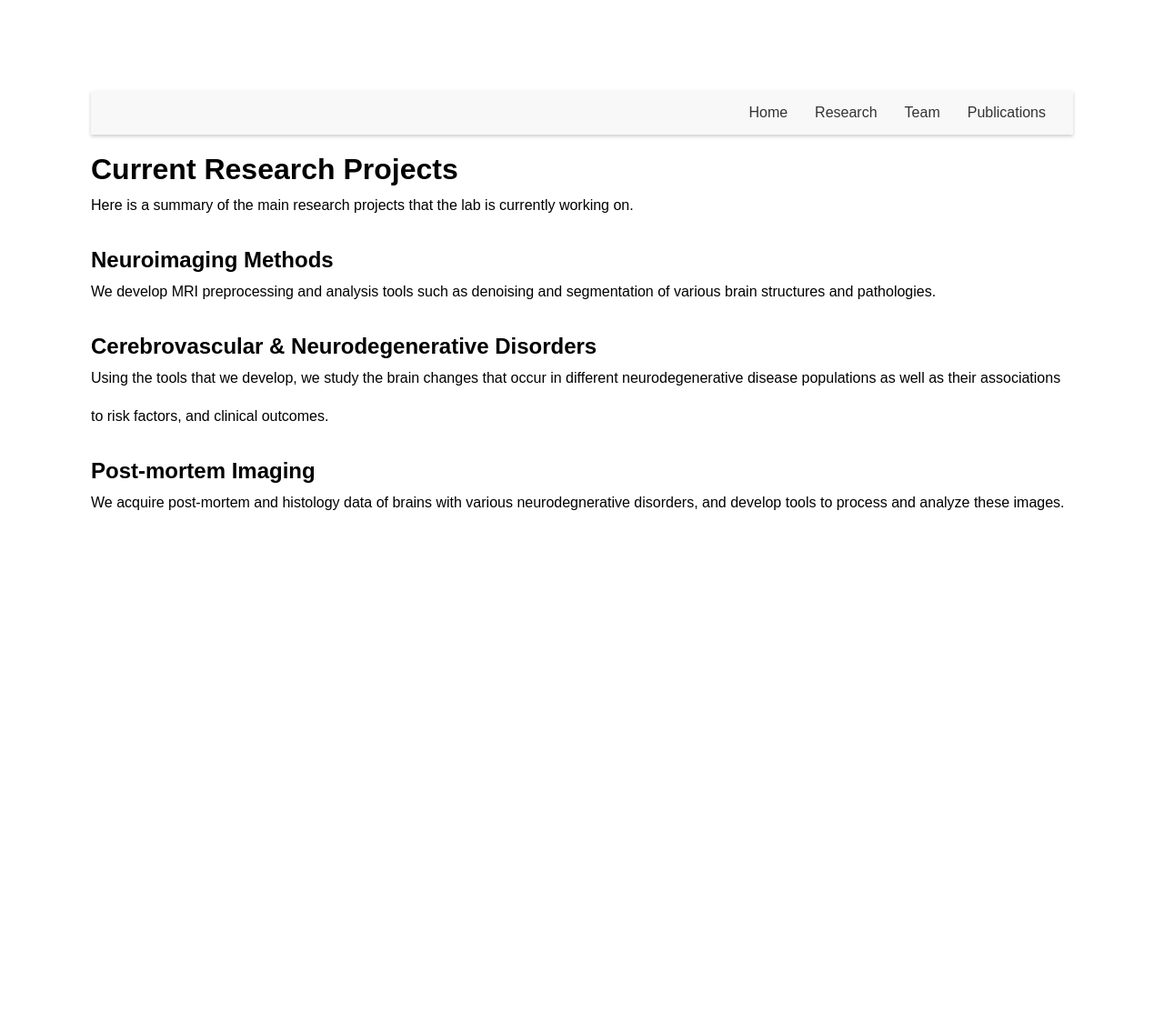
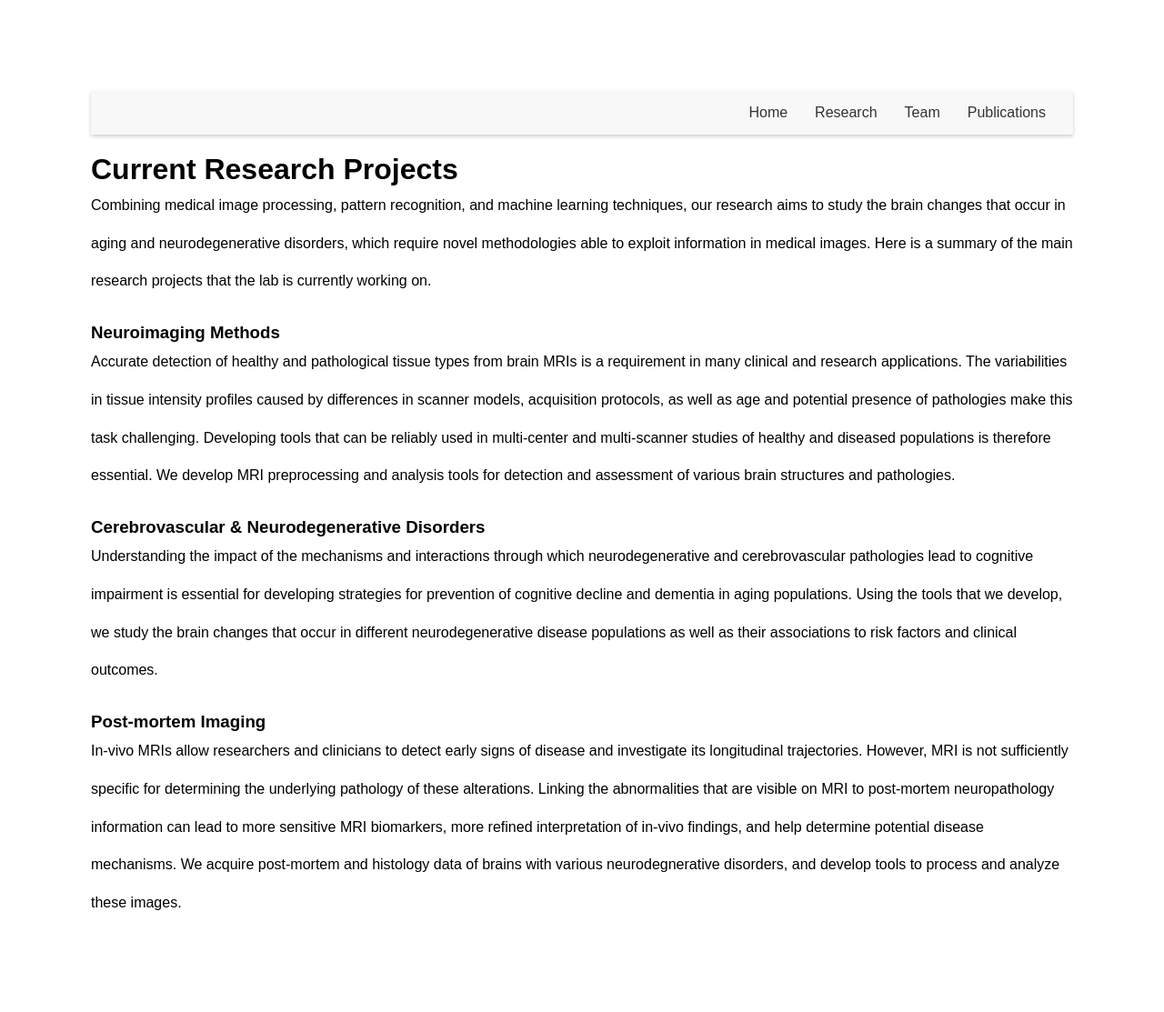
Before and after one commit to VANDAlab/VANDAlab.github.io, a Jekyll site: the page research.html, which Jekyll copies as it is, in a window 1280 px wide. Shown: the whole page at 91% size. Built offline with Jekyll 4.4.1, drawn with Linux system fonts in a browser that asks for light colours; before the commit the page ends 900 px from its top, so only the background shows below that.

Commit message:
Update research.html

```diff
--- a/research.html
+++ b/research.html
@@ -19,13 +19,28 @@
 <header>
   <h1></h1>
   <h1>Current Research Projects</h1>
-  <p>Here is a summary of the main research projects that the lab is currently working on.</p>
-  <h2>Neuroimaging Methods</h2>
-  <p>We develop MRI preprocessing and analysis tools such as denoising and segmentation of various brain structures and pathologies.</p>
-  <h2>Cerebrovascular & Neurodegenerative Disorders</h2>
-  <p>Using the tools that we develop, we study the brain changes that occur in different neurodegenerative disease populations as well as their associations to risk factors, and clinical outcomes.</p>
-  <h2>Post-mortem Imaging</h2>
-  <p>We acquire post-mortem and histology data of brains with various neurodegnerative disorders, and develop tools to process and analyze these images.</p>
+  <p> Combining medical image processing, pattern recognition, and machine learning techniques,
+    our research aims to study the brain changes that occur in aging and neurodegenerative disorders,
+    which require novel methodologies able to exploit information in medical images.
+    Here is a summary of the main research projects that the lab is currently working on.</p>
+  <h3>Neuroimaging Methods</h3>
+  <p> Accurate detection of healthy and pathological tissue types from brain MRIs is a requirement in many clinical and research applications.
+    The variabilities in tissue intensity profiles caused by differences in scanner models, acquisition protocols,
+    as well as age and potential presence of pathologies make this task challenging.
+    Developing tools that can be reliably used in multi-center and multi-scanner studies of healthy and diseased populations is therefore essential.
+    We develop MRI preprocessing and analysis tools for detection and assessment of various brain structures and pathologies.</p>
+  <h3>Cerebrovascular & Neurodegenerative Disorders</h3>
+  <p> Understanding the impact of the mechanisms and interactions through which neurodegenerative and cerebrovascular pathologies
+    lead to cognitive impairment is essential for developing strategies for prevention of cognitive decline and dementia in aging populations.
+    Using the tools that we develop, we study the brain changes that occur in different neurodegenerative disease populations
+    as well as their associations to risk factors and clinical outcomes.</p>
+  <h3>Post-mortem Imaging</h3>
+  <p> In-vivo MRIs allow researchers and clinicians to detect early signs of disease and investigate its longitudinal trajectories.
+    However, MRI is not sufficiently specific for determining the underlying pathology of these alterations.
+    Linking the abnormalities that are visible on MRI to post-mortem neuropathology information can lead to more sensitive MRI biomarkers,
+    more refined interpretation of in-vivo findings, and help determine potential disease mechanisms.
+    We acquire post-mortem and histology data of brains with various neurodegnerative disorders,
+    and develop tools to process and analyze these images.</p>
 </header>
 </body>
 </html>
```
